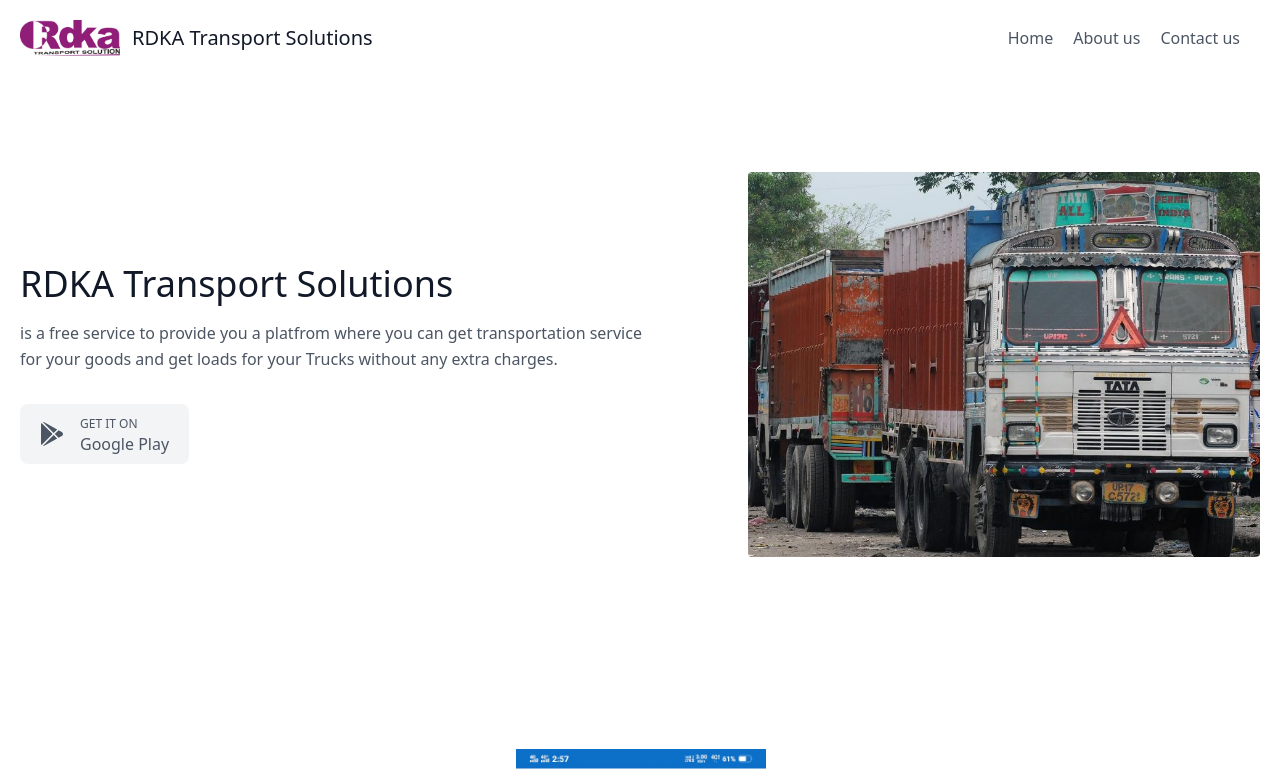
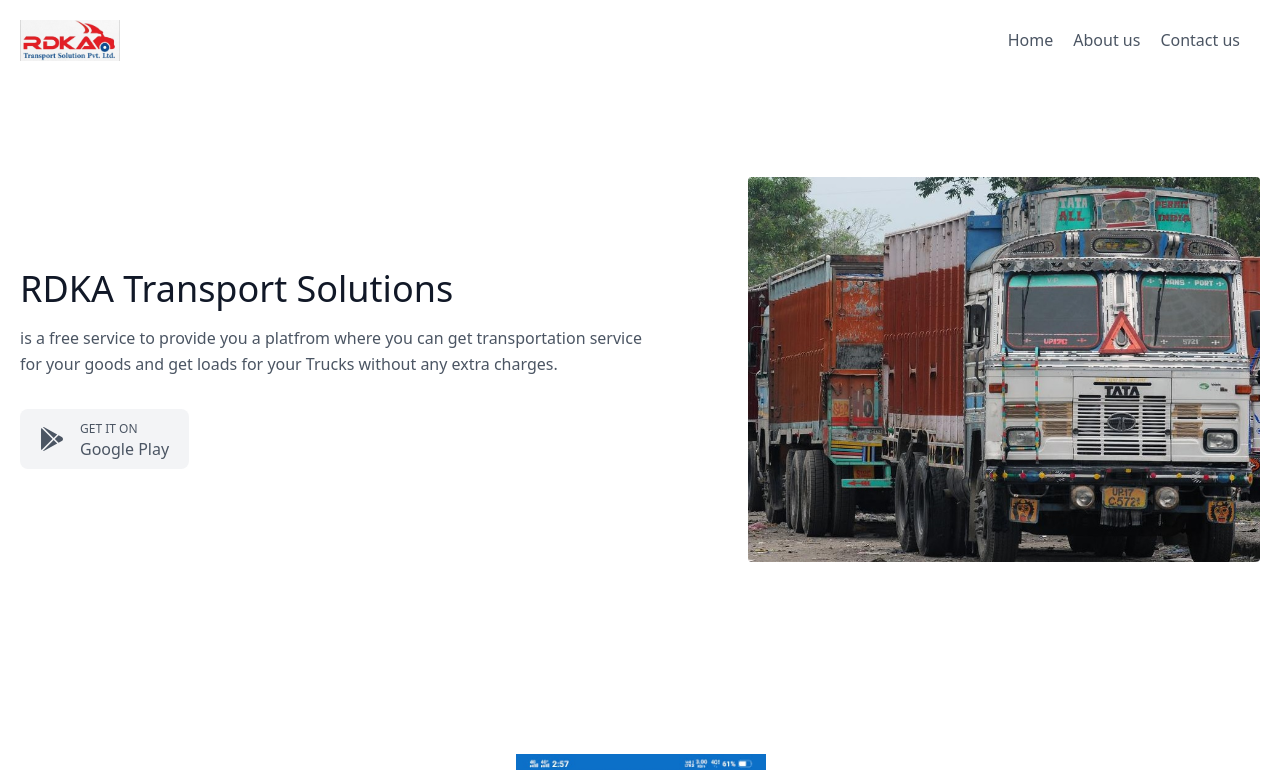
Before and after one commit to sahilm656/rdkasolutions, a plain HTML site: page index.html in a window 1280 px wide. Shown: the top 770 px of the page. Drawn offline with nearby package versions, Linux system fonts and the light colour scheme.

Commit message:
Update index.html

```diff
--- a/index.html
+++ b/index.html
@@ -17,8 +17,8 @@
     <header class="text-gray-600 body-font">
         <div class="container mx-auto flex flex-wrap p-5 flex-col md:flex-row items-center">
             <a class="flex title-font font-medium items-center text-gray-900 mb-4 md:mb-0">
-                <img src="logo.jpg" width="100" height="30" alt="RDKA">
-                <span class="ml-3 text-xl">RDKA Transport Solutions</span>
+                <img src="logo2.jpg" width="100" height="30" alt="RDKA">
+               <!-- <span class="ml-3 text-xl">RDKA Transport Solutions</span>-->
             </a>
             <nav class="md:ml-auto flex flex-wrap items-center text-base justify-center">
                 <a class="mr-5 hover:text-gray-900" href="index.html">Home</a>
```
